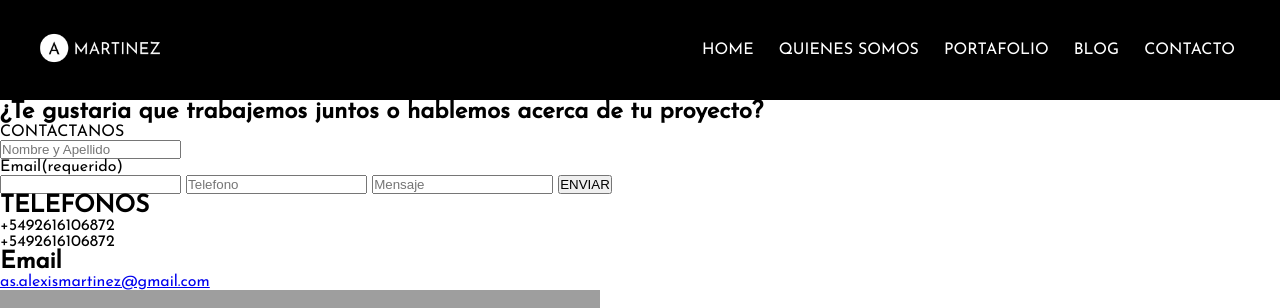
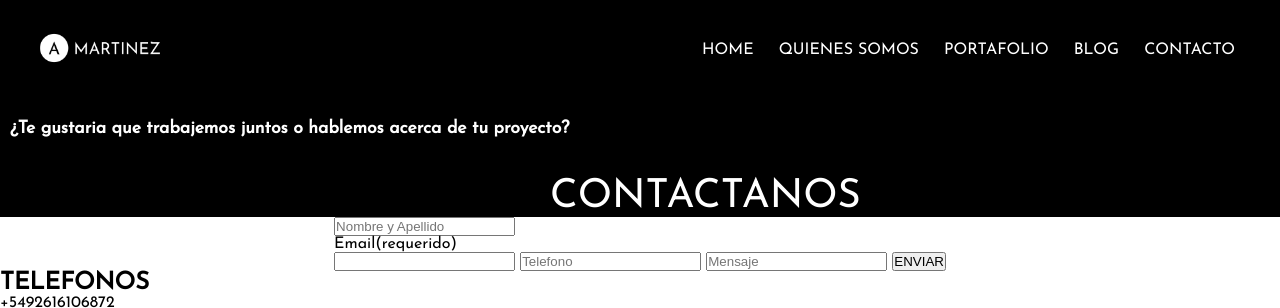
Before and after one commit to AlexisMartinez98/Alexis-martinez, a plain HTML site: page contacto.html in a window 1280 px wide. Shown: the top 308 px of the page. Drawn offline with Linux system fonts and the light colour scheme; grey boxes are pictures that could not be loaded.

Commit message:
estilo de contacto

```diff
--- a/estilos.css
+++ b/estilos.css
@@ -648,3 +648,26 @@ footer{
     flex-direction: column;
     margin: 30px ;
 }
+/* INICIO DE CONTACTO.HTML */
+#encabezado-contacto{
+    display: flex;
+    align-items: center;
+    background-color: var(--color-secundario);
+    color: var(--color-principal);
+}
+#encabezado-contacto h1{
+    font-size: 1.1em;
+    margin: 20px 0 40px 10px ;
+}
+#encabezado-contacto p{
+    font-size: 2.5em;
+    margin: 10px 20px 0px 550px;
+}
+#form .contenedor{
+    display: flex;
+    justify-content: center;
+    align-items: center;
+    flex-direction: column;
+    margin: 0;
+    padding: 0;
+}
```
